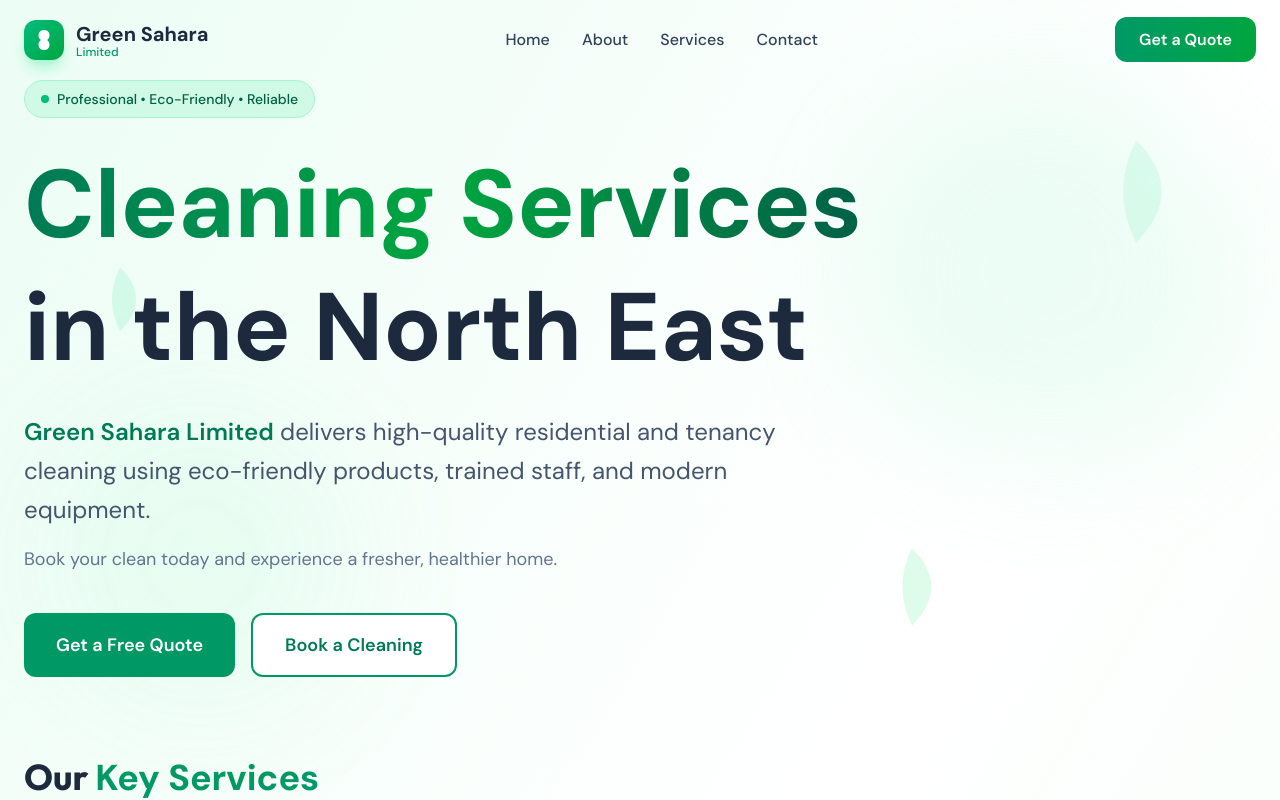
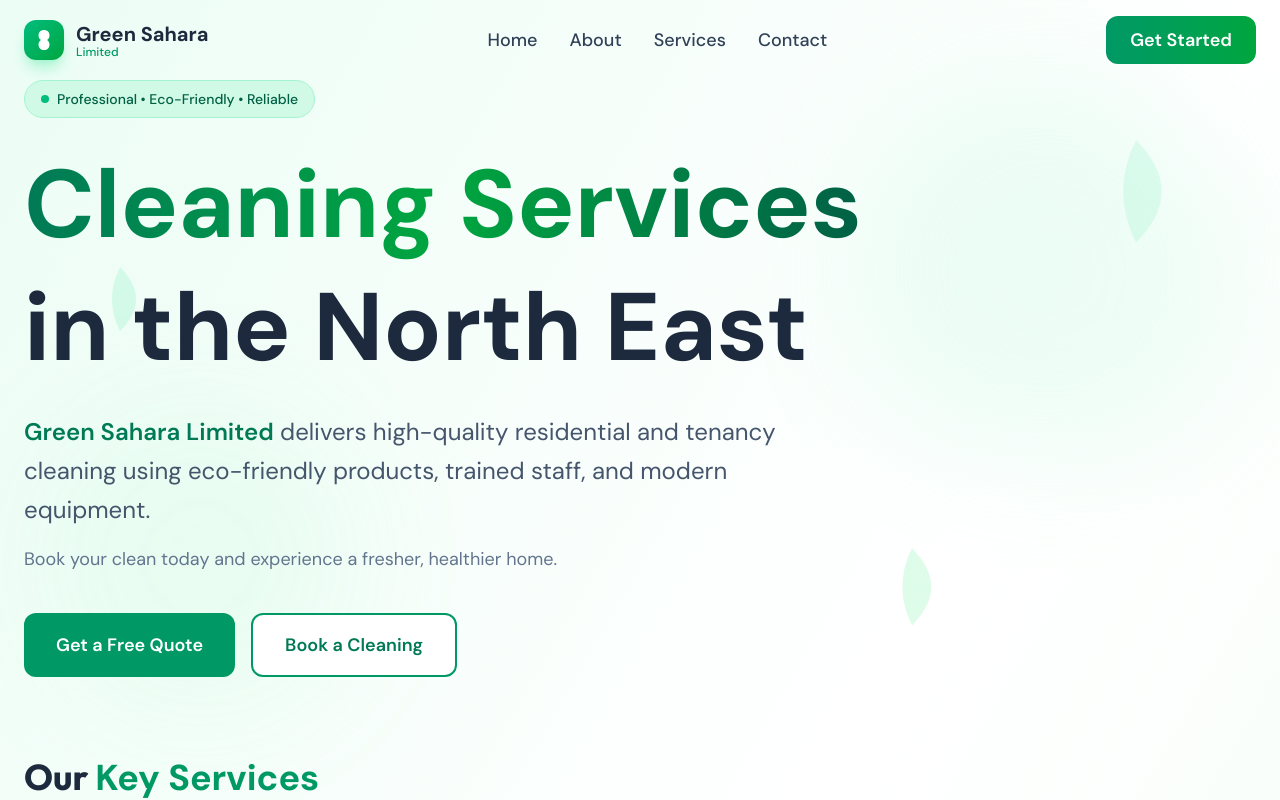
Before and after one commit to Dev-Rid/GSCleaningService, a Next.js app: page / in a window 1280 px wide. Shown: the top 800 px of the page. Built offline with nearby package versions, Linux system fonts and the light colour scheme.

Commit message:
navbar revamped

```diff
--- a/app/src/component/Navbar.tsx
+++ b/app/src/component/Navbar.tsx
@@ -60,7 +60,7 @@ export default function Navbar() {
               <Link
                 key={link.name}
                 href={link.href}
-                className="relative text-slate-700 hover:text-emerald-600 font-medium transition group"
+                className="relative text-lg text-slate-700 hover:text-emerald-600 font-medium transition group"
               >
                 {link.name}
                 <span className="absolute left-0 -bottom-1 w-0 h-0.5 bg-gradient-to-r from-emerald-500 to-green-600 group-hover:w-full transition-all"></span>
@@ -72,9 +72,10 @@ export default function Navbar() {
           <div className="hidden md:block">
             <Link
               href="#contact"
-              className="px-6 py-3 bg-gradient-to-r from-emerald-600 to-green-600 text-white rounded-xl font-semibold hover:shadow-xl hover:-translate-y-0.5 transition"
+              className="px-6 py-3 text-lg bg-gradient-to-r from-emerald-600 to-green-600 text-white rounded-xl font-semibold hover:shadow-xl hover:-translate-y-0.5 transition"
             >
-              Get a Quote
+              {/* Get a Quote */}
+              Get Started
             </Link>
           </div>
 
```
